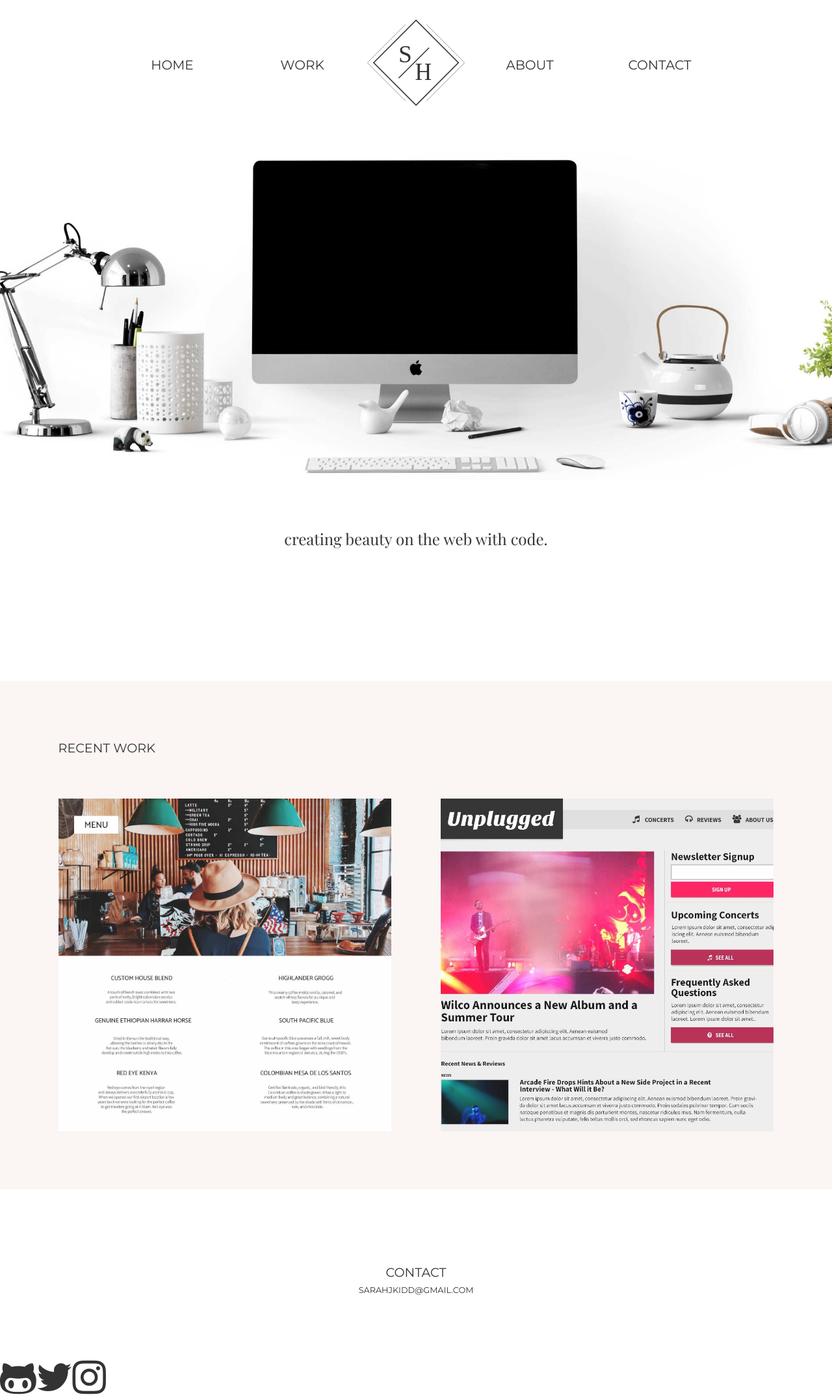
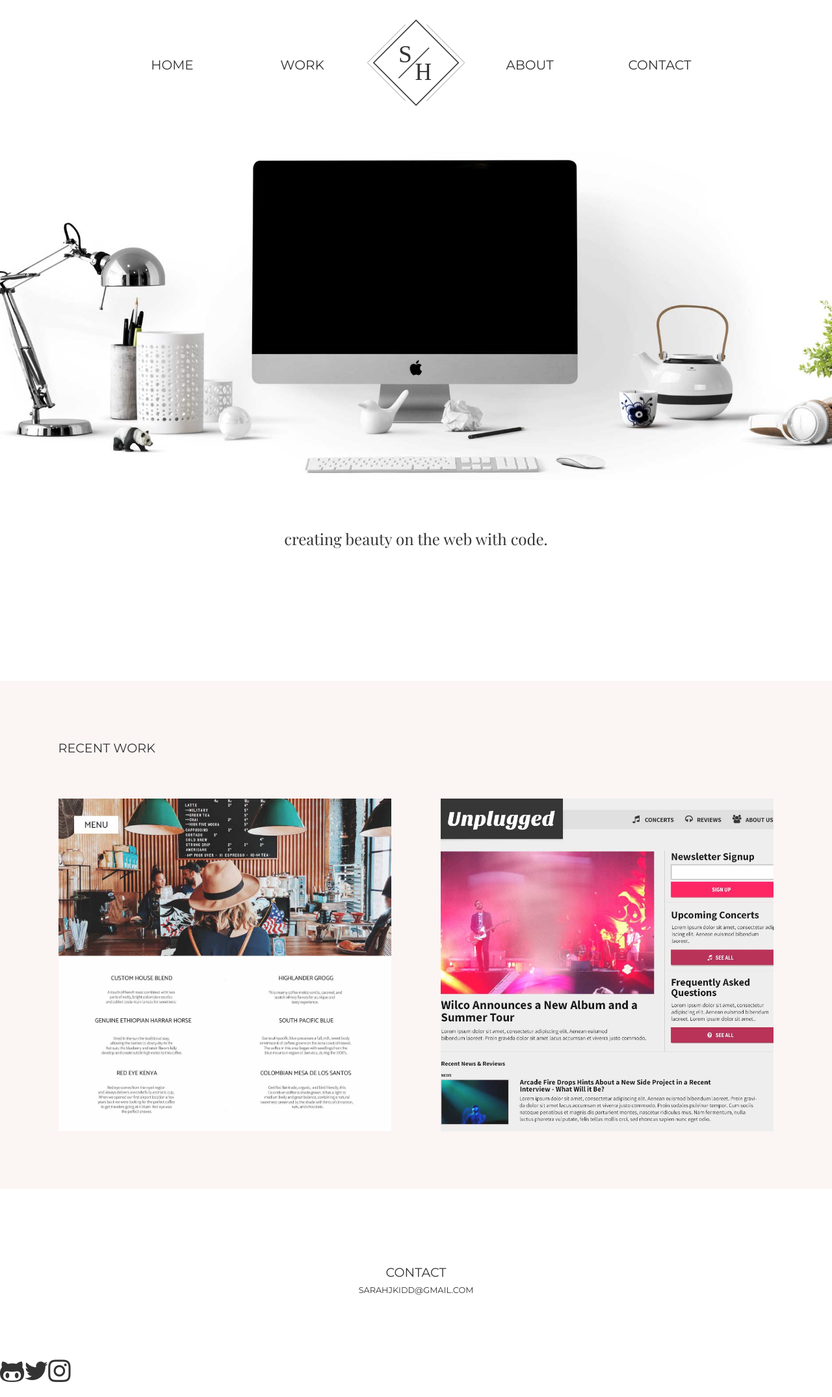
Before and after one commit to skiddhubbard/skiddhubbard.github.io, a Jekyll site: the page built from index.md, in a window 1280 px wide. Shown: the whole page at 65% size. Built offline with Jekyll 4.4.1, drawn with Linux system fonts in a browser that asks for light colours.

Commit message:
resized social icons

```diff
--- a/_layouts/home.html
+++ b/_layouts/home.html
@@ -45,10 +45,10 @@
       <div class="social">
         <ul>
           <!-- <li><a href="https://www.linkedin.com/in/sarah-kidd-hubbard-506a0789?trk=hp-identity-name" target="blank"><i class="fa fa-linkedin" aria-hidden="true"></i></a></li> -->
-          <li><a href="https://github.com/skiddhubbard" target="blank"><i class="fa fa-github-alt fa-3x" aria-hidden="true"></i></a></li>
+          <li><a href="https://github.com/skiddhubbard" target="blank"><i class="fa fa-github-alt fa-2x" aria-hidden="true"></i></a></li>
           <!-- <li><a href="mailto:sarahjkidd@gmail.com"><i class="fa fa-envelope-o" aria-hidden="true"></i></a></li> -->
-          <li><a href="https://twitter.com/skiddhubbard" target="blank"><i class="fa fa-twitter fa-3x" aria-hidden="true"></i></a></li>
-          <li><a href="https://www.instagram.com/skiddhubbard/" target="blank"><i class="fa fa-instagram fa-3x" aria-hidden="true"></i></a></li>
+          <li><a href="https://twitter.com/skiddhubbard" target="blank"><i class="fa fa-twitter fa-2x" aria-hidden="true"></i></a></li>
+          <li><a href="https://www.instagram.com/skiddhubbard/" target="blank"><i class="fa fa-instagram fa-2x" aria-hidden="true"></i></a></li>
         </ul>
       </div>
     </section>
```
